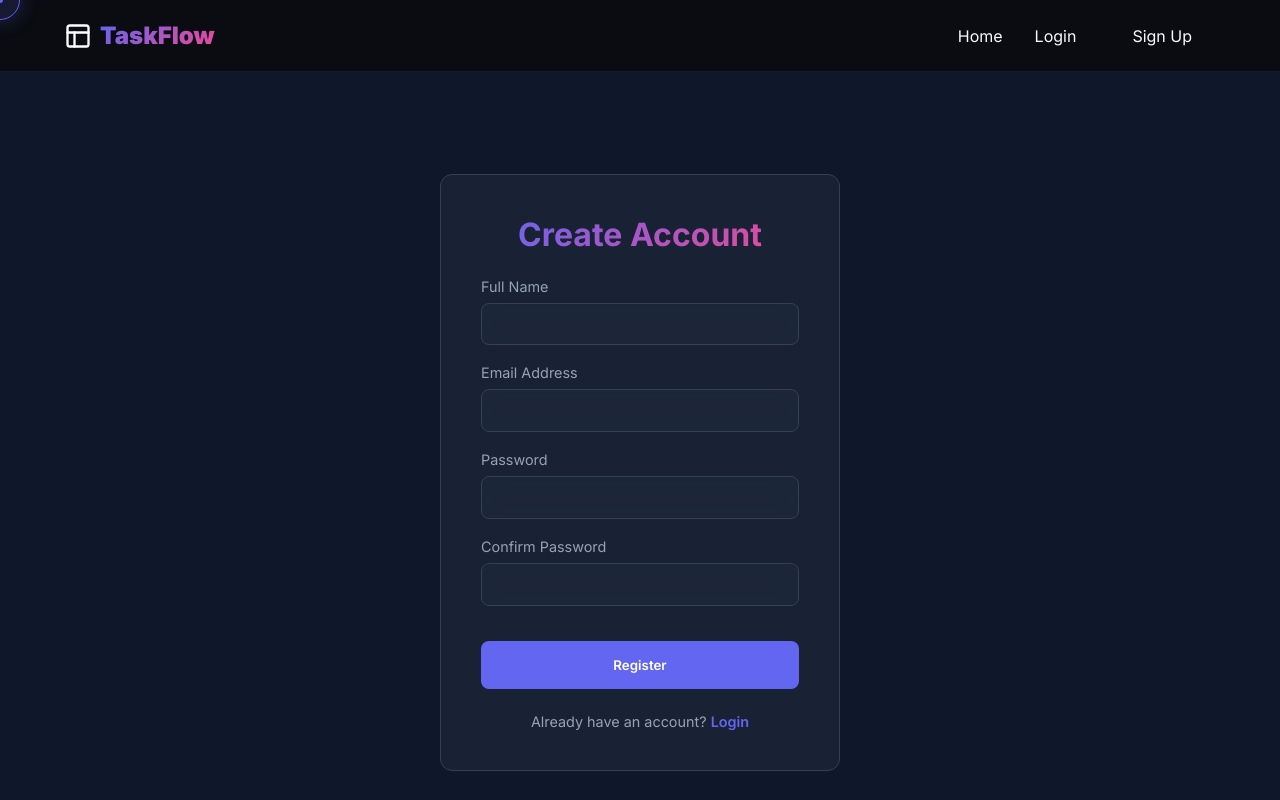
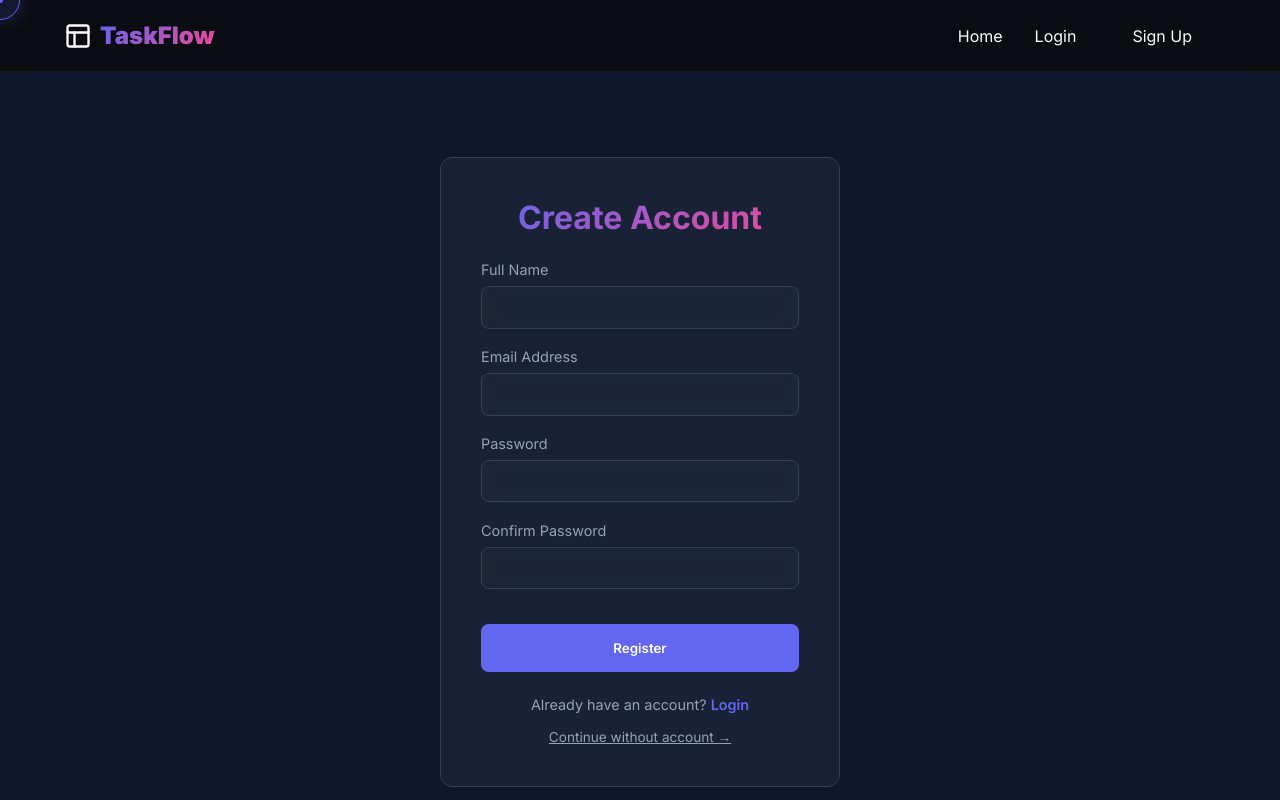
Before and after one commit to Muskansh7/Task-Flow, a Next.js app in the folder client/: page /register in a window 1280 px wide. Shown: the top 800 px of the page. Built offline with nearby package versions, Linux system fonts and the light colour scheme; no server answers.

Commit message:
Add 'Continue without account' bypass link to login and register pages

```diff
--- a/client/src/app/login/page.tsx
+++ b/client/src/app/login/page.tsx
@@ -84,6 +84,9 @@ export default function LoginPage() {
                 <p style={{ textAlign: 'center', marginTop: '1.5rem', color: 'var(--text-muted)', fontSize: '0.9rem' }}>
                     Don't have an account? <Link href="/register" style={{ color: 'var(--primary)', fontWeight: 600 }}>Sign Up</Link>
                 </p>
+                <p style={{ textAlign: 'center', marginTop: '0.8rem' }}>
+                    <Link href="/dashboard" style={{ color: 'var(--text-muted)', fontSize: '0.85rem', textDecoration: 'underline' }}>Continue without account →</Link>
+                </p>
             </div>
         </div>
     );
--- a/client/src/app/register/page.tsx
+++ b/client/src/app/register/page.tsx
@@ -112,6 +112,9 @@ export default function RegisterPage() {
                 <p style={{ textAlign: 'center', marginTop: '1.5rem', color: 'var(--text-muted)', fontSize: '0.9rem' }}>
                     Already have an account? <Link href="/login" style={{ color: 'var(--primary)', fontWeight: 600 }}>Login</Link>
                 </p>
+                <p style={{ textAlign: 'center', marginTop: '0.8rem' }}>
+                    <Link href="/dashboard" style={{ color: 'var(--text-muted)', fontSize: '0.85rem', textDecoration: 'underline' }}>Continue without account →</Link>
+                </p>
             </div>
         </div>
     );
```
